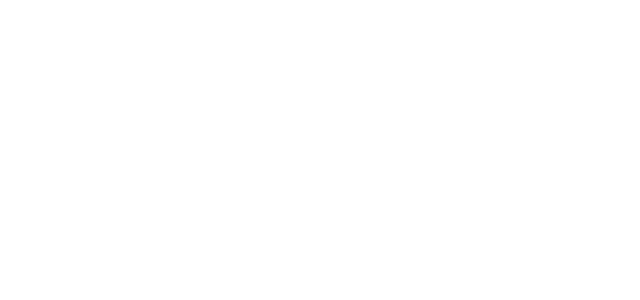
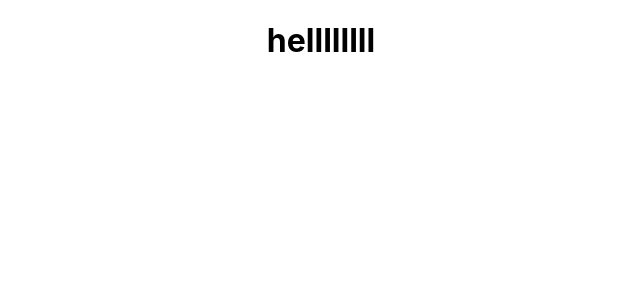
Before and after one commit to icode789/azure-react, a React (Create React App) app: page / in a window 1280 px wide. Shown: the top 300 px of the page, without its empty margins (319-959 px from the left). Built offline with nearby package versions, Linux system fonts and the light colour scheme.

Commit message:
Update App.js

```diff
--- a/src/App.js
+++ b/src/App.js
@@ -4,7 +4,7 @@ import './App.css';
 function App() {
   return (
     <div className="App">
-
+  <h1> hellllllll </h1>
     </div>
   );
 }
```
